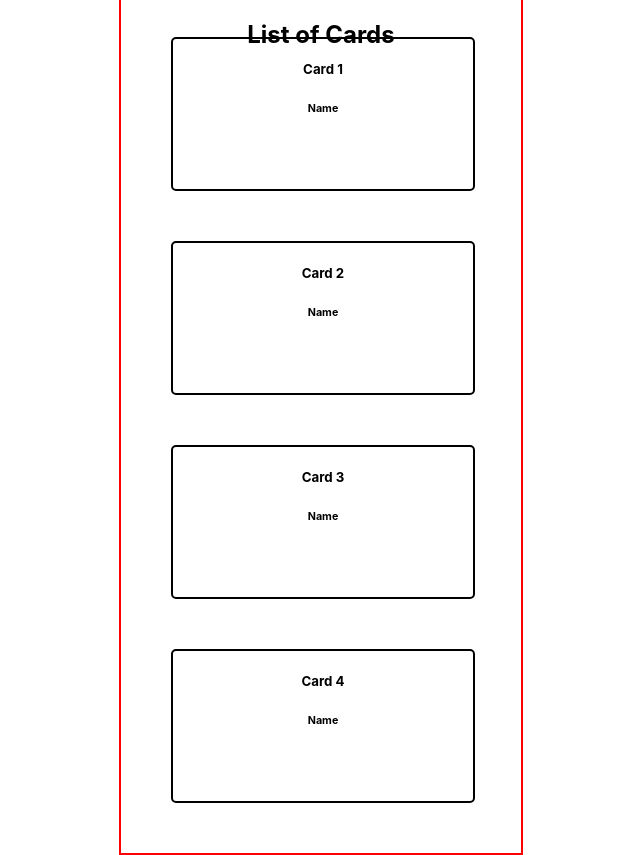
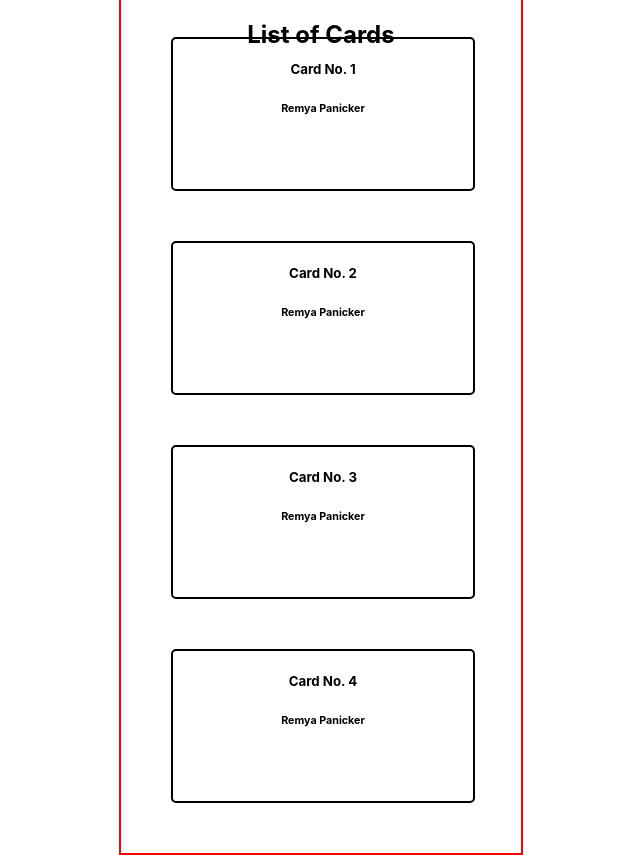
Before and after one commit to remsana/react-project-e-wallet, a React (Create React App) app: page / in a window 1280 px wide. Shown: the whole page, without its empty margins (319-959 px from the left). Built offline with nearby package versions, Linux system fonts and the light colour scheme.

Commit message:
redux toolkit installed, worked on array mapping

```diff
--- a/package.json
+++ b/package.json
@@ -9,6 +9,7 @@
     "@testing-library/user-event": "^13.5.0",
     "react": "^17.0.2",
     "react-dom": "^17.0.2",
+    "react-redux": "^7.2.6",
     "react-router-dom": "^5.3.0",
     "react-scripts": "5.0.0",
     "web-vitals": "^2.1.4"
--- /dev/null
+++ b/src/components/Card.jsx
@@ -0,0 +1,14 @@
+import React from "react";
+import style from "./Card.module.css";
+
+function Card({ card }) {
+  console.log(card);
+  return (
+    <div className={style.card}>
+      <h5 >Card No. {card.id}</h5>
+      <h6>{card.firstName} {card.lastName}</h6>
+    </div>
+  );
+}
+
+export default Card;
--- a/src/components/Cards.jsx
+++ b/src/components/Cards.jsx
@@ -1,25 +1,21 @@
 import React from "react";
-import style from "./Cards.module.css";
+import { useSelector } from "react-redux";
+import Card from "./Card";
+import style from "./Card.module.css";
 
 function Cards() {
+  const { cards } = useSelector((state) => state.homepage);
+  console.log(cards);
+
   return (
     <div className={style.cardDiv}>
-      <div className={style.card}>
-        <h5>Card 1</h5>
-        <h6>Name</h6>
-      </div>
-      <div className={style.card}>
-        <h5>Card 2</h5>
-        <h6>Name</h6>
-      </div>
-      <div className={style.card}>
-        <h5>Card 3</h5>
-        <h6>Name</h6>
-      </div>
-      <div className={style.card}>
-        <h5>Card 4</h5>
-        <h6>Name</h6>
-      </div>
+      {cards.map((card, i) => {
+        return (
+          <div key={i}>
+            <Card card={card} />
+          </div>
+        );
+      })}
     </div>
   );
 }
--- a/src/index.js
+++ b/src/index.js
@@ -4,12 +4,17 @@ import './index.css';
 import App from './App';
 import {BrowserRouter as Router} from "react-router-dom";
 
+import { Provider } from 'react-redux';
+import store from "./redux/configureStore";
+
 
 ReactDOM.render(
   <React.StrictMode>
+    <Provider store={store}>
     <Router>
     <App />
     </Router>
+    </Provider>
   </React.StrictMode>,
   document.getElementById('root')
 );
--- a/src/pages/Homepage.jsx
+++ b/src/pages/Homepage.jsx
@@ -5,7 +5,7 @@ function Homepage() {
   return (
     <div>
         <h2>List of Cards</h2>
-       <Cards/>
+       <Cards />
     </div>
   );
 }
--- /dev/null
+++ b/src/redux/configureStore.js
@@ -0,0 +1,10 @@
+import { configureStore } from "@reduxjs/toolkit";
+import homepageSlice from "./homepageSlice";
+
+const store = configureStore ({
+    reducer: {
+        homepage: homepageSlice
+    }
+})
+
+export default store;
--- /dev/null
+++ b/src/redux/homepageSlice.js
@@ -0,0 +1,38 @@
+import { createSlice } from "@reduxjs/toolkit";
+
+const homepageSlice = createSlice({
+    name: "homepage",
+    initialState: {
+        cards: [{
+            id: 1,
+            firstName: "Remya",
+            lastName: "Panicker",
+            status: "active"
+        },
+        {
+            id: 2,
+            firstName: "Remya",
+            lastName: "Panicker",
+            status: "inactive"
+        },{
+            id: 3,
+            firstName: "Remya",
+            lastName: "Panicker",
+            status: "inactive"
+        },{
+            id: 4,
+            firstName: "Remya",
+            lastName: "Panicker",
+            status: "inactive"
+        }]
+    },
+    reducers: {
+        changeStatus: (state) => {
+            state.cards.status = "active"
+        }
+
+    }
+});
+
+export const { changeStatus} = homepageSlice.actions;
+export default homepageSlice.reducer;
```
Also changed, not shown: src/App.js (+4 -6 lines), src/components/Card.module.css (renamed from src/components/Cards.module.css), 1 other file (tests, documents, lock files or other folders).
